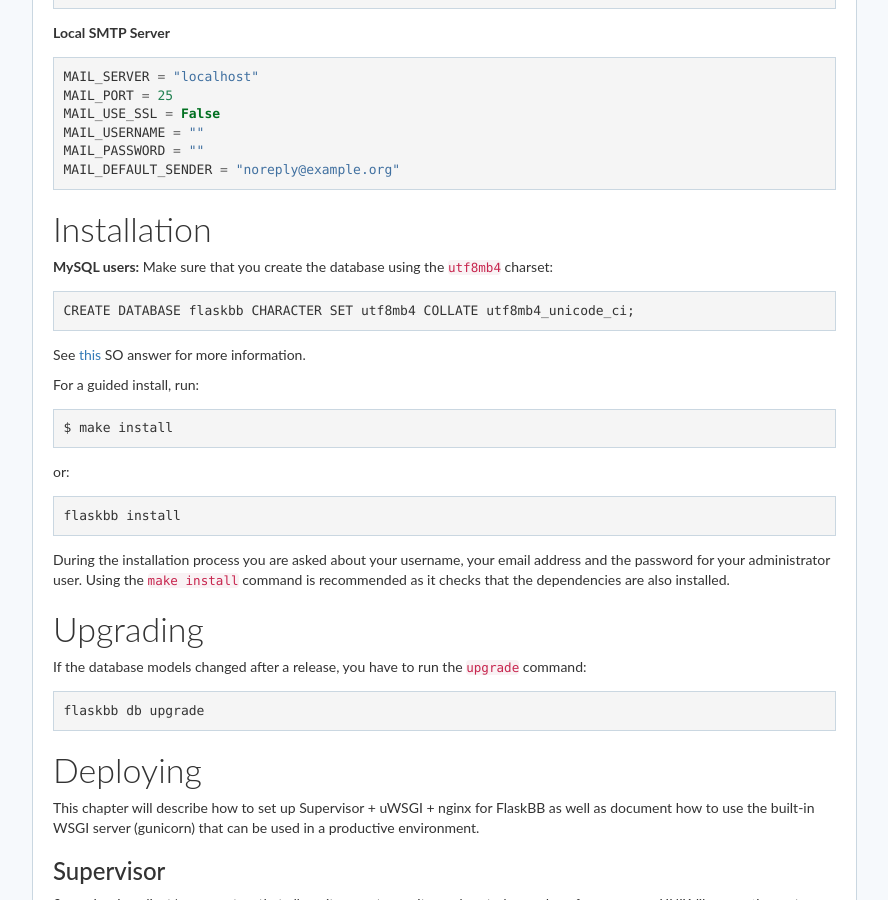
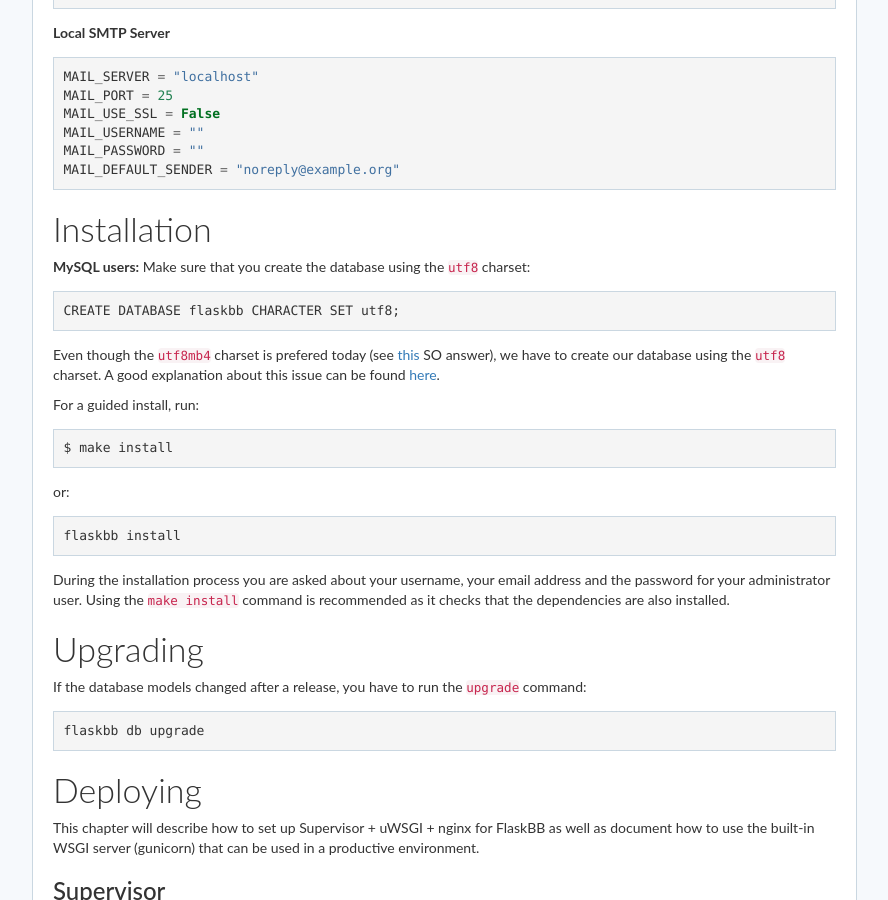
Before and after one commit to flaskbb/flaskbb, a Sphinx documentation site: the page built from docs/installation.rst, in a window 1280 px wide and 900 px high, scrolled down 3861 px. Shown: the whole window, without its empty margins (338-1226 px from the left). Built offline with Sphinx 7.4.7, drawn with Linux system fonts in a browser that asks for light colours.

Commit message:
Fix mysql migration

```diff
--- a/docs/installation.rst
+++ b/docs/installation.rst
@@ -244,12 +244,14 @@ Installation
 ------------
 
 **MySQL users:** Make sure that you create the database using the
-``utf8mb4`` charset::
+``utf8`` charset::
 
-    CREATE DATABASE flaskbb CHARACTER SET utf8mb4 COLLATE utf8mb4_unicode_ci;
+    CREATE DATABASE flaskbb CHARACTER SET utf8;
 
-See `this <https://dba.stackexchange.com/a/152383>`_ SO answer for more
-information.
+Even though the ``utf8mb4`` charset is prefered today
+(see `this <https://dba.stackexchange.com/a/152383>`_ SO answer), we have to
+create our database using the ``utf8`` charset. A good explanation about this
+issue can be found `here <https://stackoverflow.com/a/31474509>`_.
 
 For a guided install, run::
 
```
Also changed, not shown: 1 other file.
